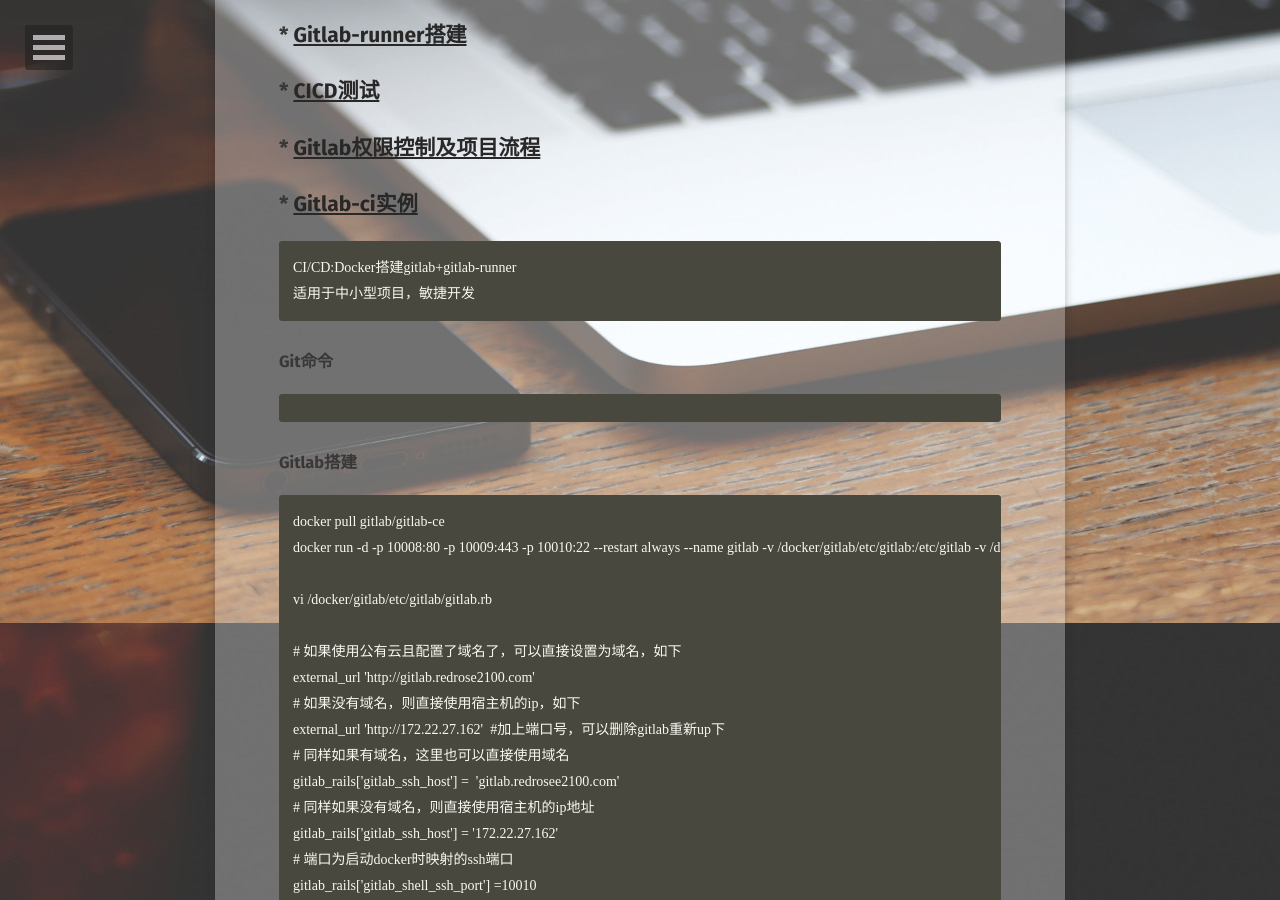
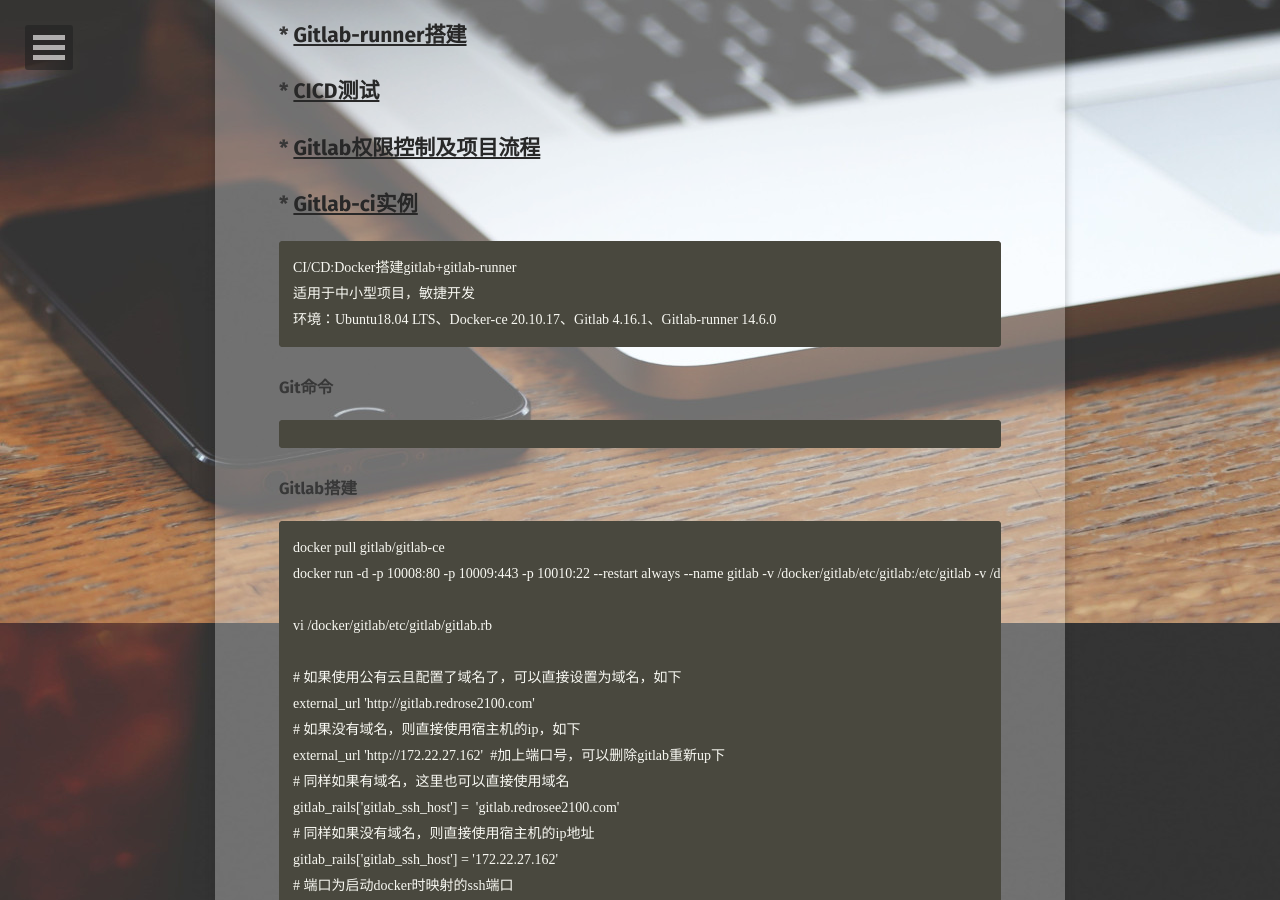
Before and after one commit to A17513081909/csz.github.io, a Jekyll site: the page built from _posts/2021-01-05-gitlab.md, in a window 1280 px wide and 900 px high, scrolled down 467 px. Built offline with Jekyll 4.4.1, drawn with Linux system fonts in a browser that asks for light colours; some web fonts are replaced.

Commit message:
Update 2021-01-05-gitlab.md

````diff
--- a/_posts/2021-01-05-gitlab.md
+++ b/_posts/2021-01-05-gitlab.md
@@ -18,6 +18,7 @@ comments: false
 ```
 CI/CD:Docker搭建gitlab+gitlab-runner
 适用于中小型项目，敏捷开发
+环境：Ubuntu18.04 LTS、Docker-ce 20.10.17、Gitlab 4.16.1、Gitlab-runner 14.6.0
 ```
 
 ### <span id='a'>Git命令</span>
````
